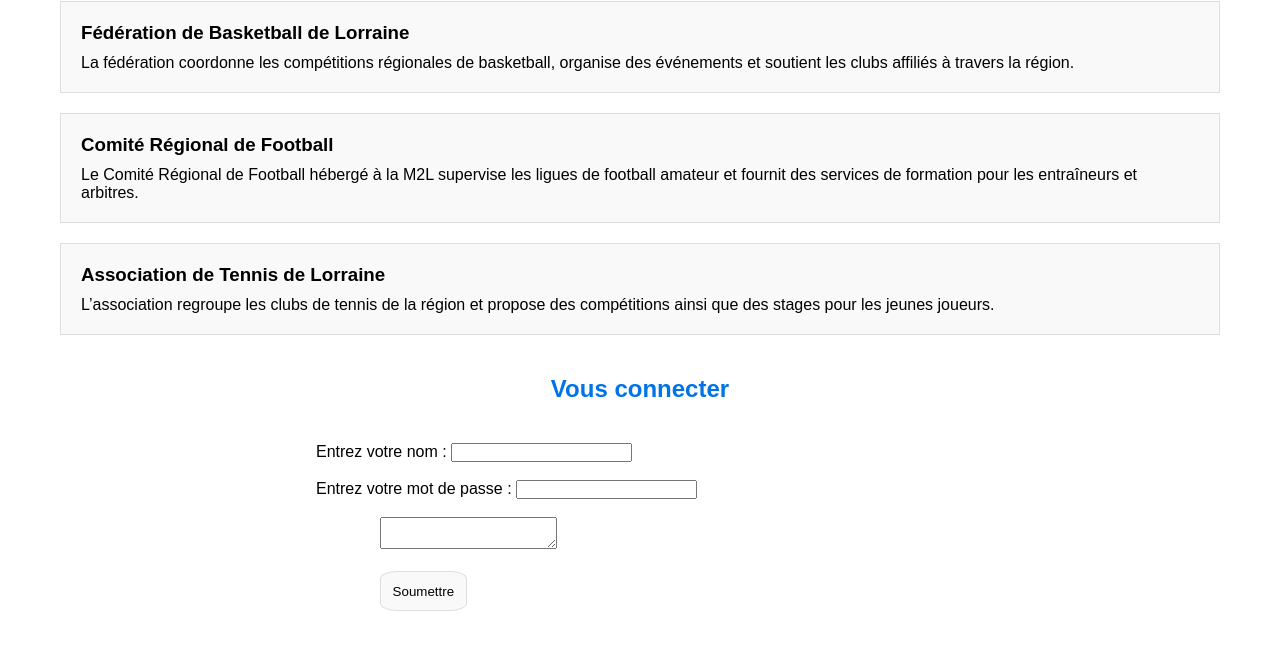
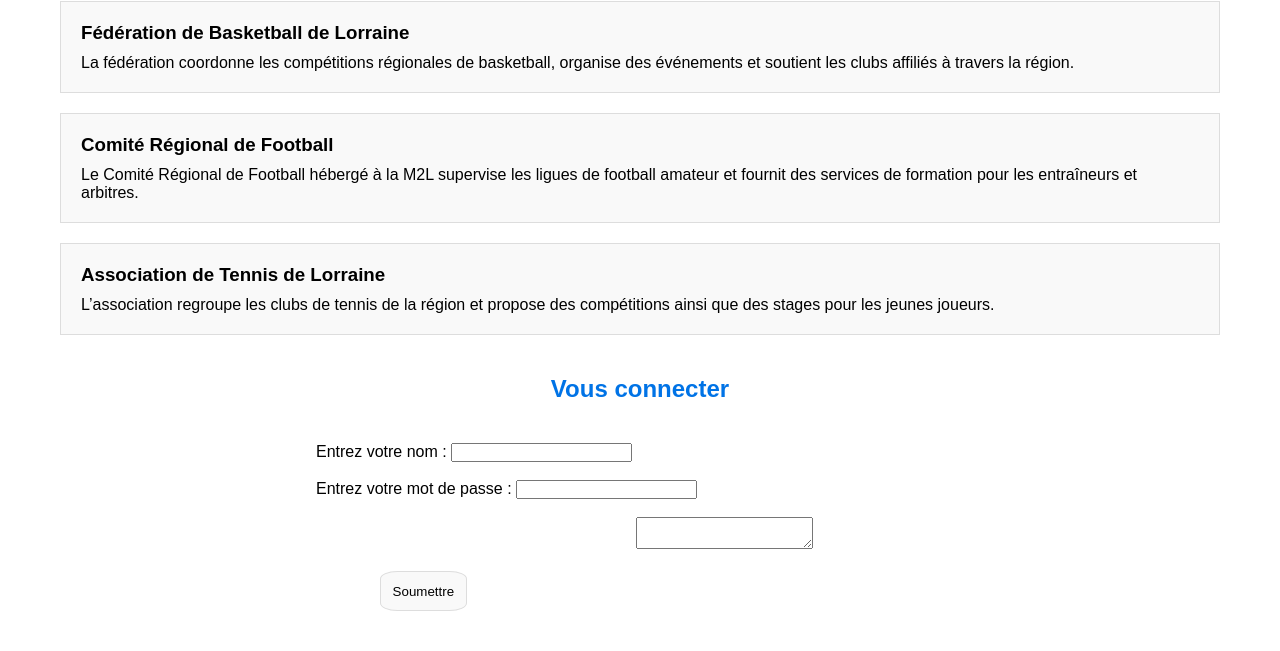
Before and after one commit to Raptaku/TP1-Web, a plain HTML site: page index.html in a window 1280 px wide. Shown: the part 684-1335 px from the top of the page. Drawn offline with Linux system fonts and the light colour scheme.

Commit message:
Test commentaire

```diff
--- a/style.css
+++ b/style.css
@@ -67,7 +67,7 @@ article h3 {
 }
 
 #message{
-  margin-left: 25vw;
+  margin-left: 45vw;
 }
 
 #bouton{
```
